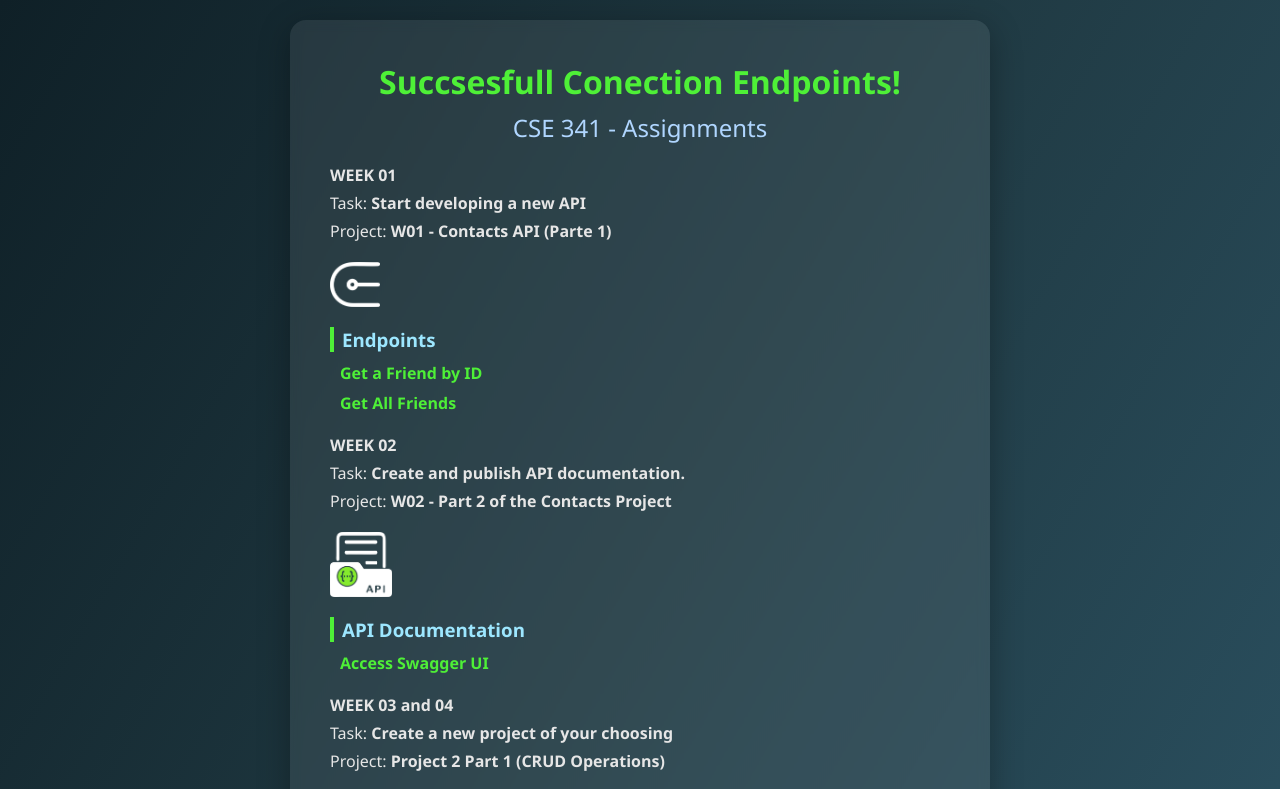
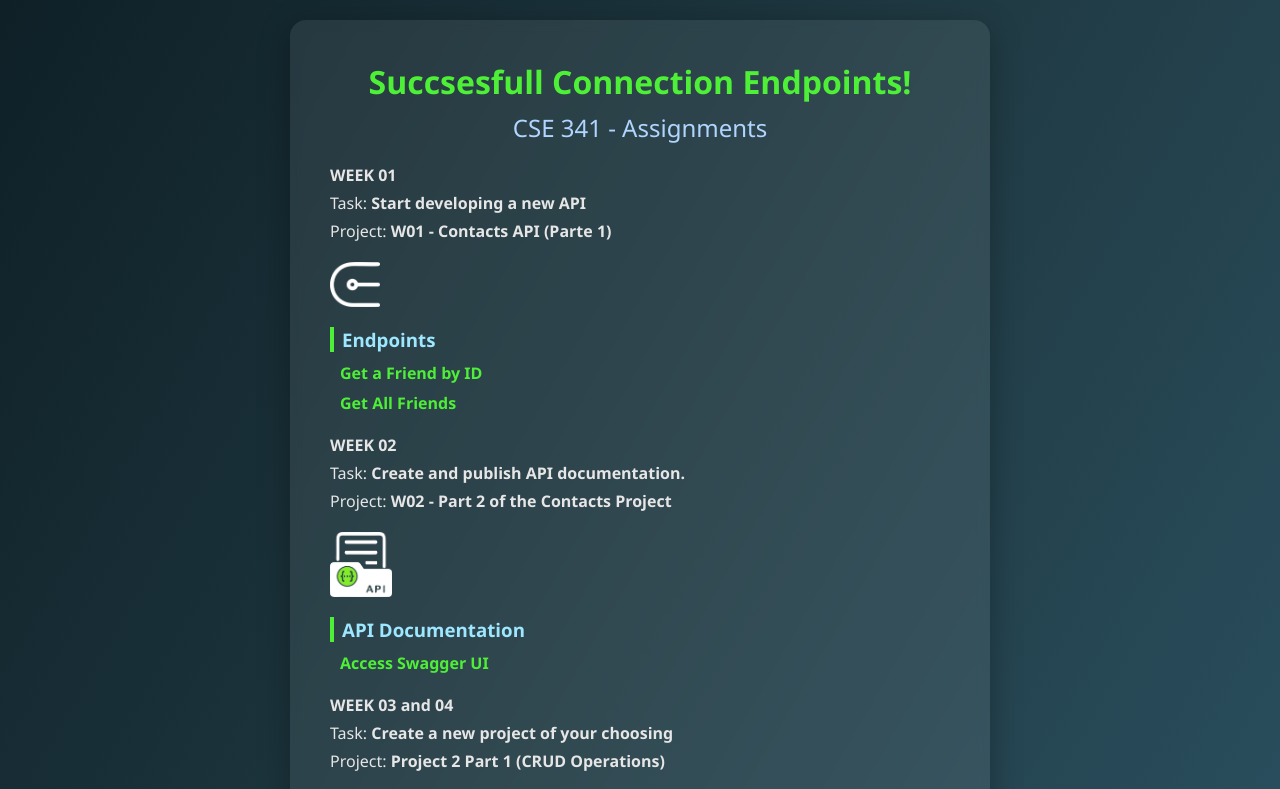
Before and after one commit to svpontes/CSE341ASSIGNMENTSREPOSITORY, a website: page contactsProject/frontend/index.html in a window 1280 px wide. Shown: the top 789 px of the page. Drawn offline with Linux system fonts and the light colour scheme.

Commit message:
misspell

```diff
--- a/contactsProject/frontend/index.html
+++ b/contactsProject/frontend/index.html
@@ -8,7 +8,7 @@
 <body>
   <main class="container">
     <header>
-      <h1>Succsesfull Conection Endpoints!</h1>
+      <h1>Succsesfull Connection Endpoints!</h1>
       <h2>CSE 341 - Assignments</h2>
     </header>
 
```
